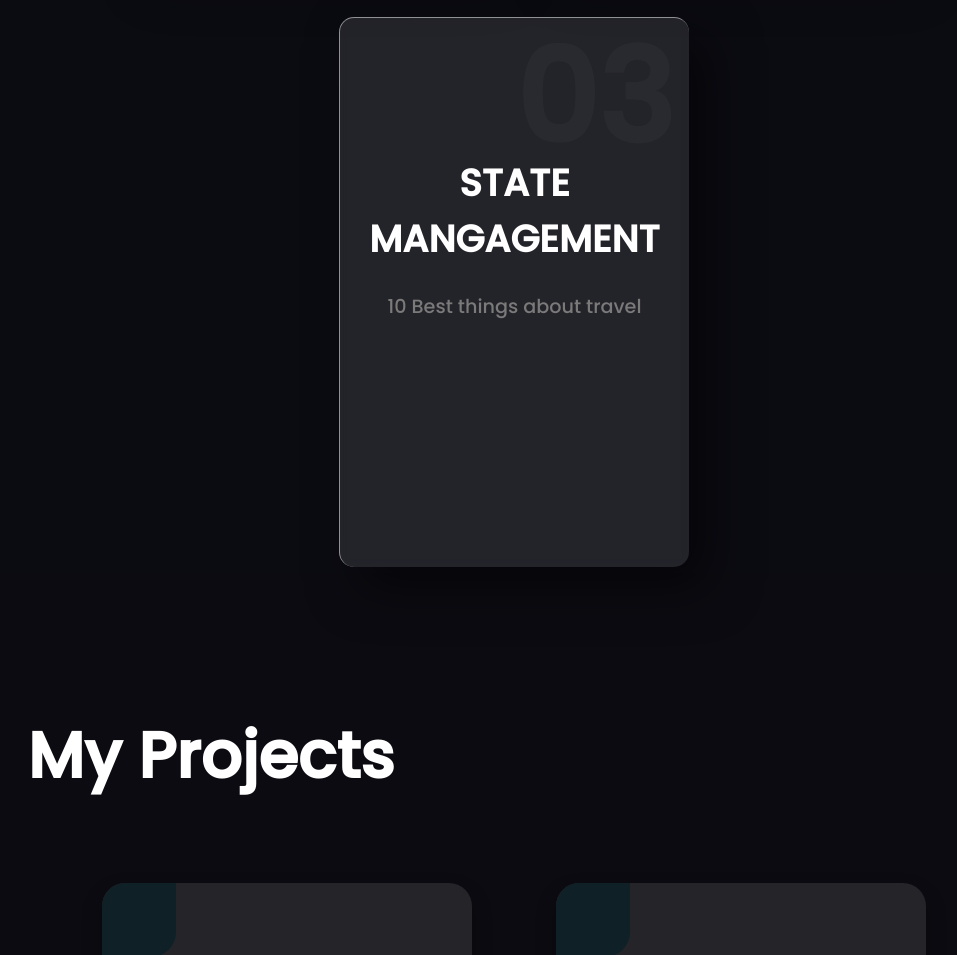
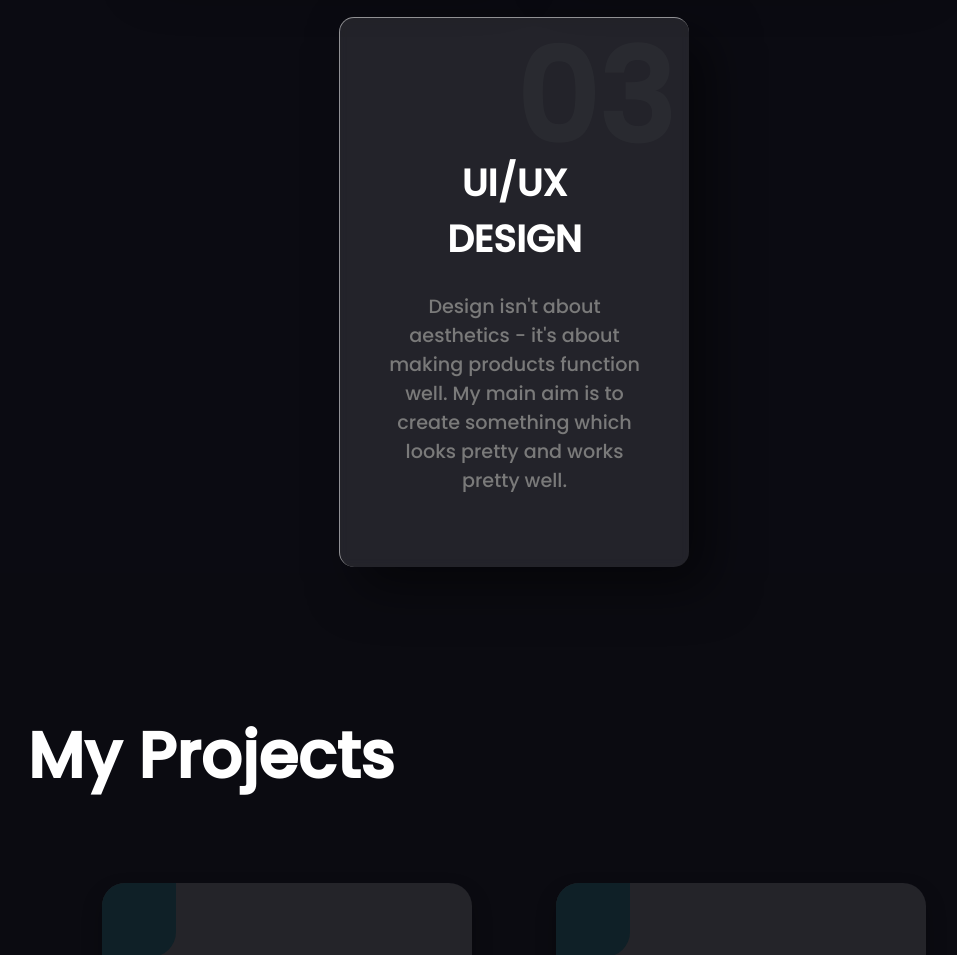
Before and after one commit to angadtewari09/angadtewari09.github.io, a plain HTML site: page index.html in a window 1280 px wide. Shown: the part 2730-3685 px from the top of the page, without its empty margins (126-1083 px from the left). Drawn offline with nearby package versions, Linux system fonts and the light colour scheme.

Commit message:
initail commit

```diff
--- a/index.html
+++ b/index.html
@@ -117,11 +117,11 @@
                             <div class="card_bottom">
                                 <div class="card_category">
                                     <h2>03</h2>
-                                    <h3>State Mangagement</h3>
+                                    <h3>UI/UX <br> Design</h3>
                                 </div>
                                 <div class="card_info">
                                     <p class="title">
-                                        10 Best things about travel
+                                        Design isn't about aesthetics - it's about making products function well. My main aim is to create something which looks pretty and works pretty well.
                                     </p>
                                 </div>
                             </div>
```
